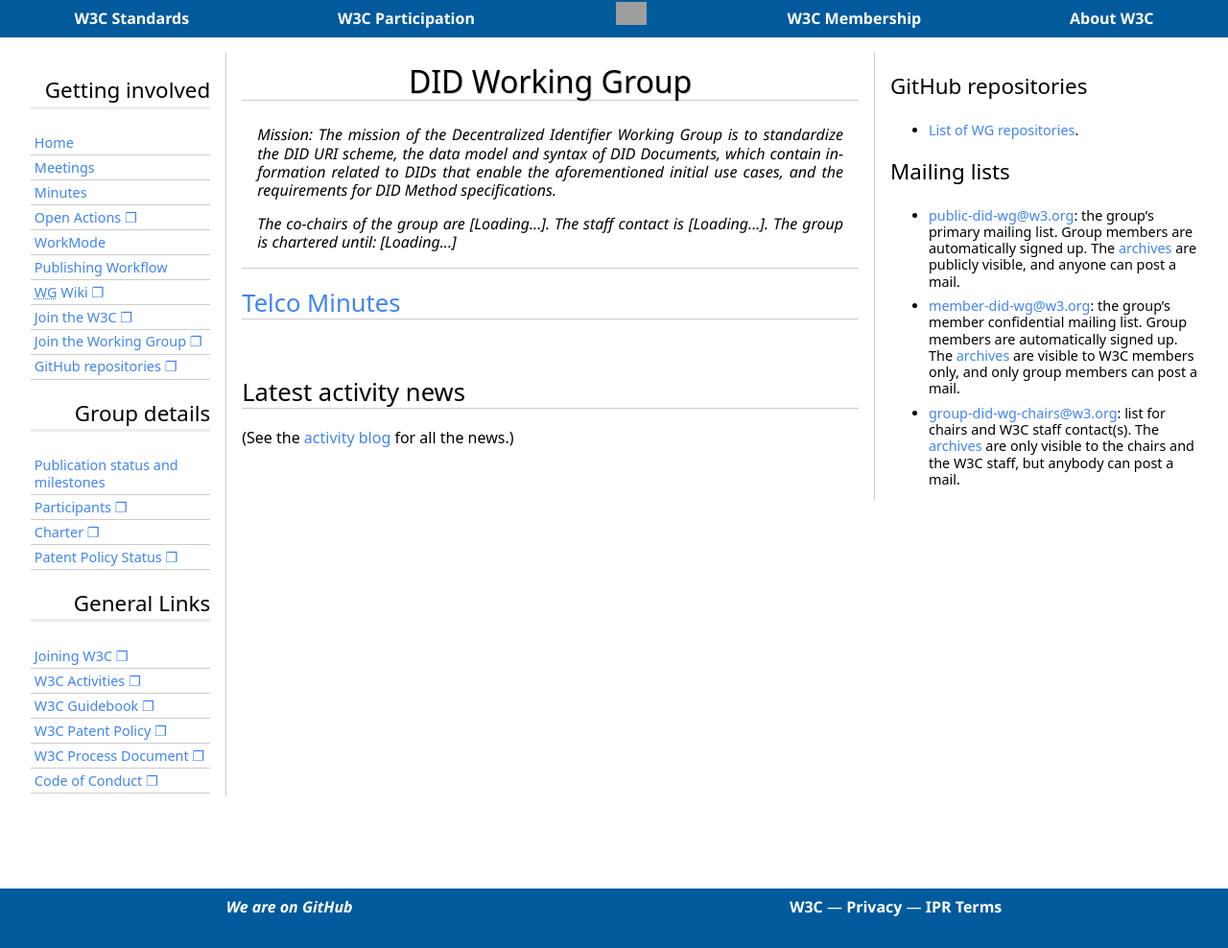
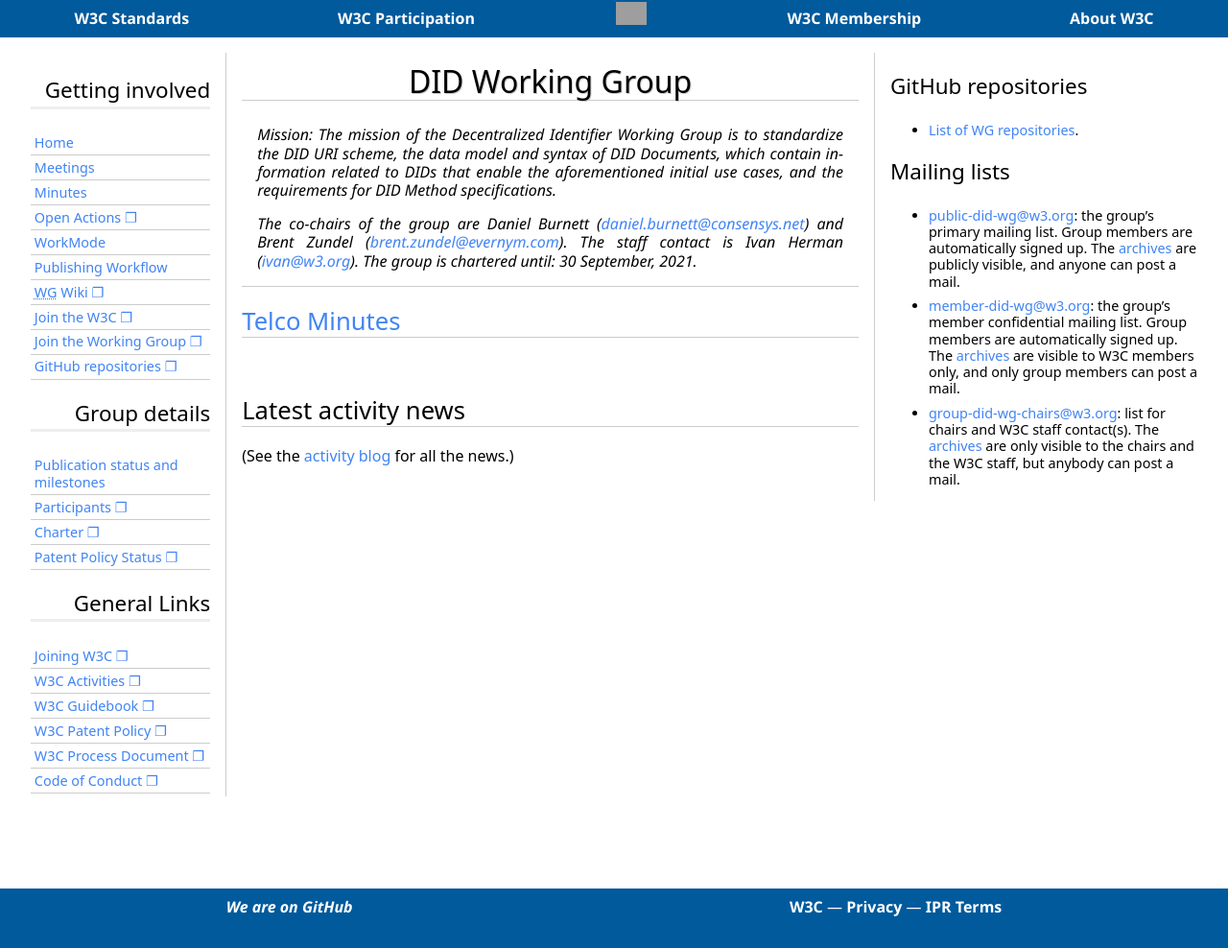
Before and after one commit to w3c/did-wg, a Jekyll site: the page built from index.md, in a window 1280 px wide. Shown: the whole page at 96% size. Built offline with Jekyll 4.4.1, drawn with Linux system fonts in a browser that asks for light colours; some web fonts are replaced; grey boxes are pictures that could not be loaded.

Commit message:
Ready to go, provided the chairs are properly set

```diff
--- a/_config.yml
+++ b/_config.yml
@@ -1,5 +1,5 @@
 baseurl: /2019/did-wg
-groupid: TO_BE_SET
+groupid: 117488
 charter: /2019/09/did-wg-charter.html
 wgname_lc: did
 wgname_uc: DID
--- a/_layouts/home.html
+++ b/_layouts/home.html
@@ -48,7 +48,7 @@
             <section id=mission>
                 <p>Mission: {{ site.mission }}</span>
 
-                <p>The co-chairs of the group are <span class="apiary chairs" data-apiary="chairs">[Loading...]</span>. The staff contact is <span class="apiary" data-apiary="team-contacts">[Loading...]</span>. The group is chartered until: <span data-apiary="end-date">[Loading...]</span></p>
+                <p>The co-chairs of the group are Daniel Burnett (<a href="mailto:daniel.burnett@consensys.net">daniel.burnett@consensys.net</a>) and Brent Zundel (<a href="mailto:brent.zundel@evernym.com">brent.zundel@evernym.com</a>). The staff contact is Ivan Herman (<a href="mailto:ivan@w3.org">ivan@w3.org</a>). The group is chartered until: 30 September, 2021.</p>
             </section>
 
             <section >
```
